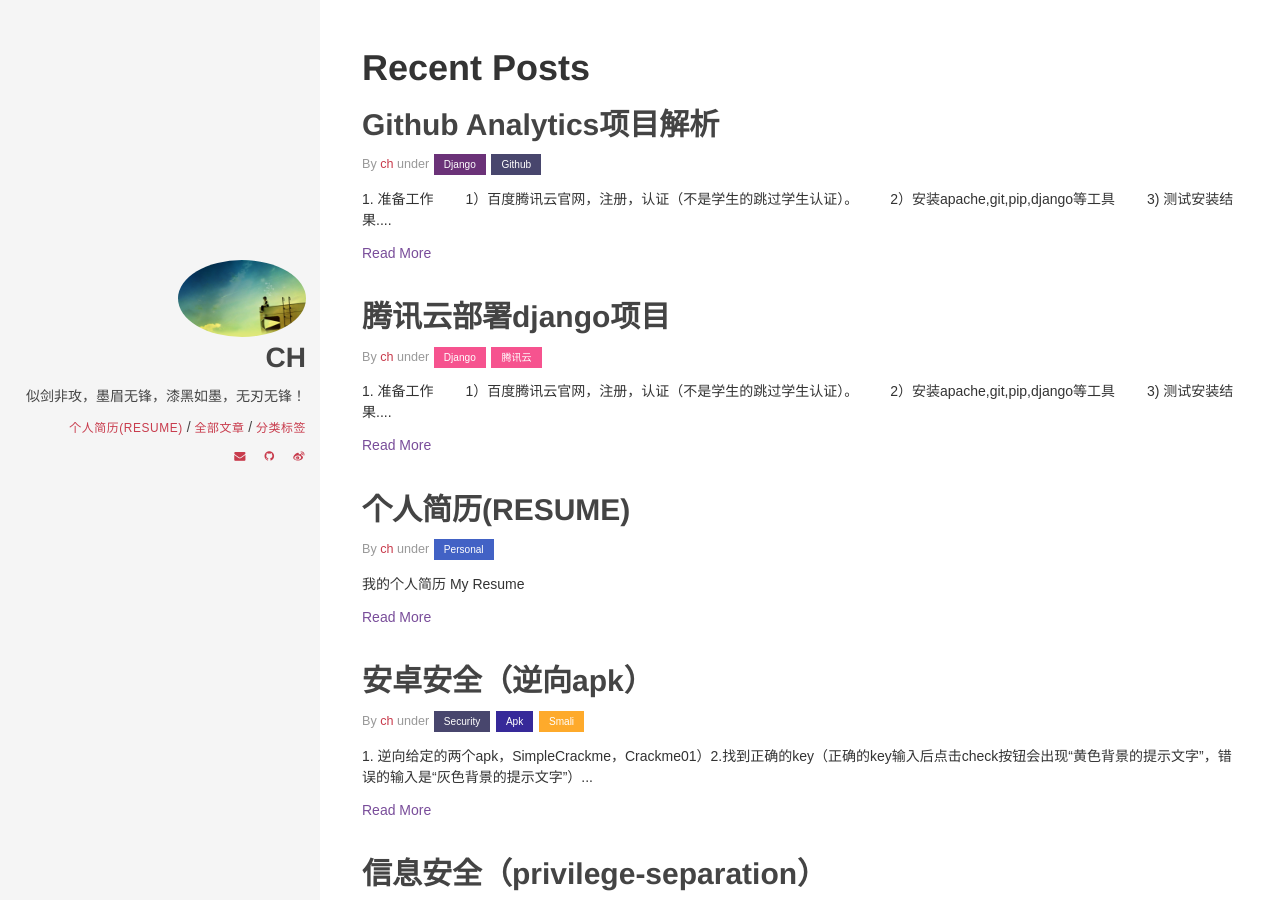
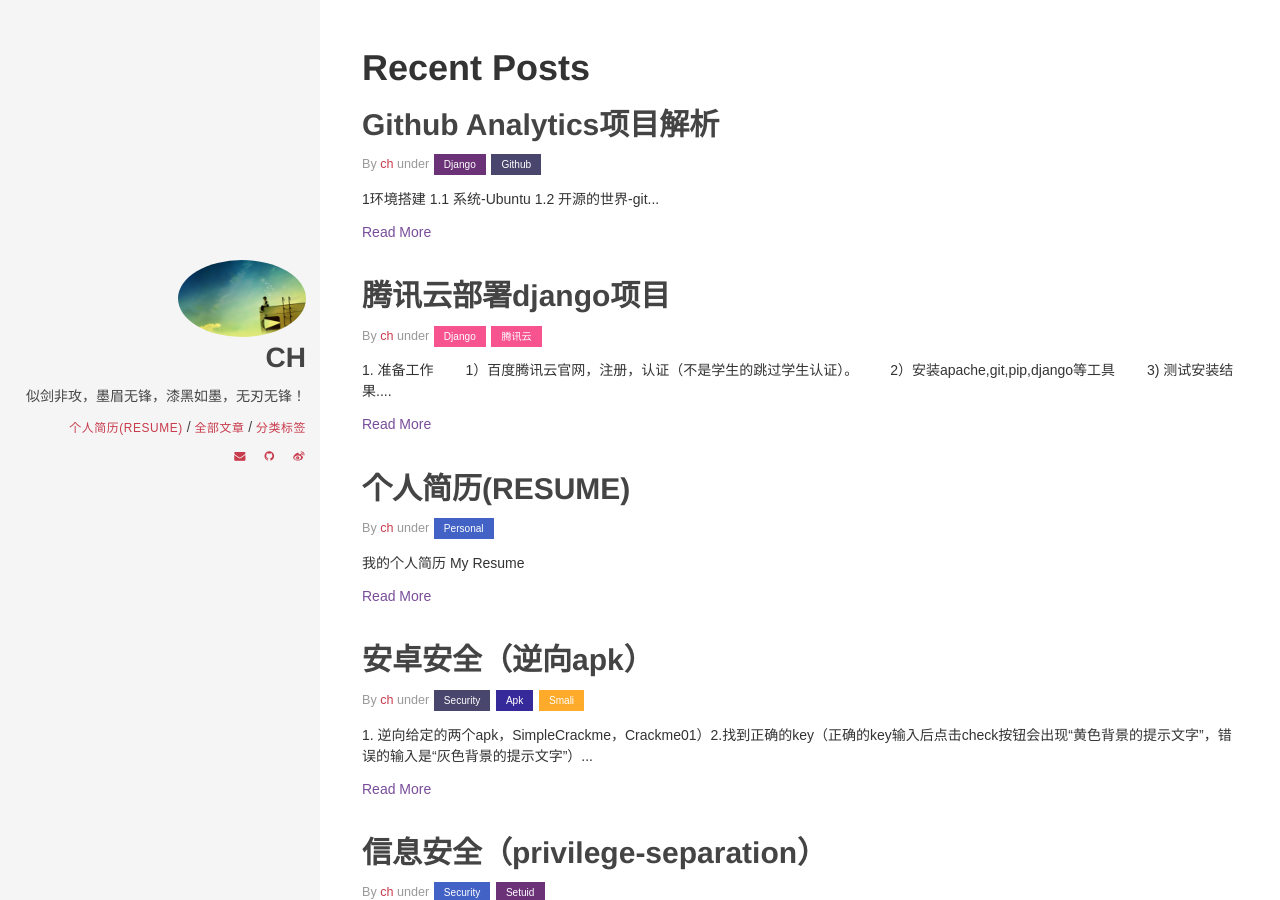
Before and after one commit to ch710798472/blog, a Jekyll site: the page built from index.html, in a window 1280 px wide and 900 px high. Built offline with Jekyll 4.4.1, drawn with Linux system fonts in a browser that asks for light colours; Markdown is read by kramdown in place of the engine named in the settings.

```diff
--- a/_posts/2016-05-31-githubranking.md
+++ b/_posts/2016-05-31-githubranking.md
@@ -6,10 +6,7 @@ modified: 2016-05-02
 tags: [django,github]
 comments: true
 pinned: true
-excerpt: "1. 准备工作
-　　1）百度腾讯云官网，注册，认证（不是学生的跳过学生认证）。
-　　2）安装apache,git,pip,django等工具
-　　3) 测试安装结果...."
+excerpt: "1环境搭建 1.1 系统-Ubuntu 1.2 开源的世界-git..."
 ---
 ####1.环境搭建
 #####1.1 系统-Ubuntu
```
